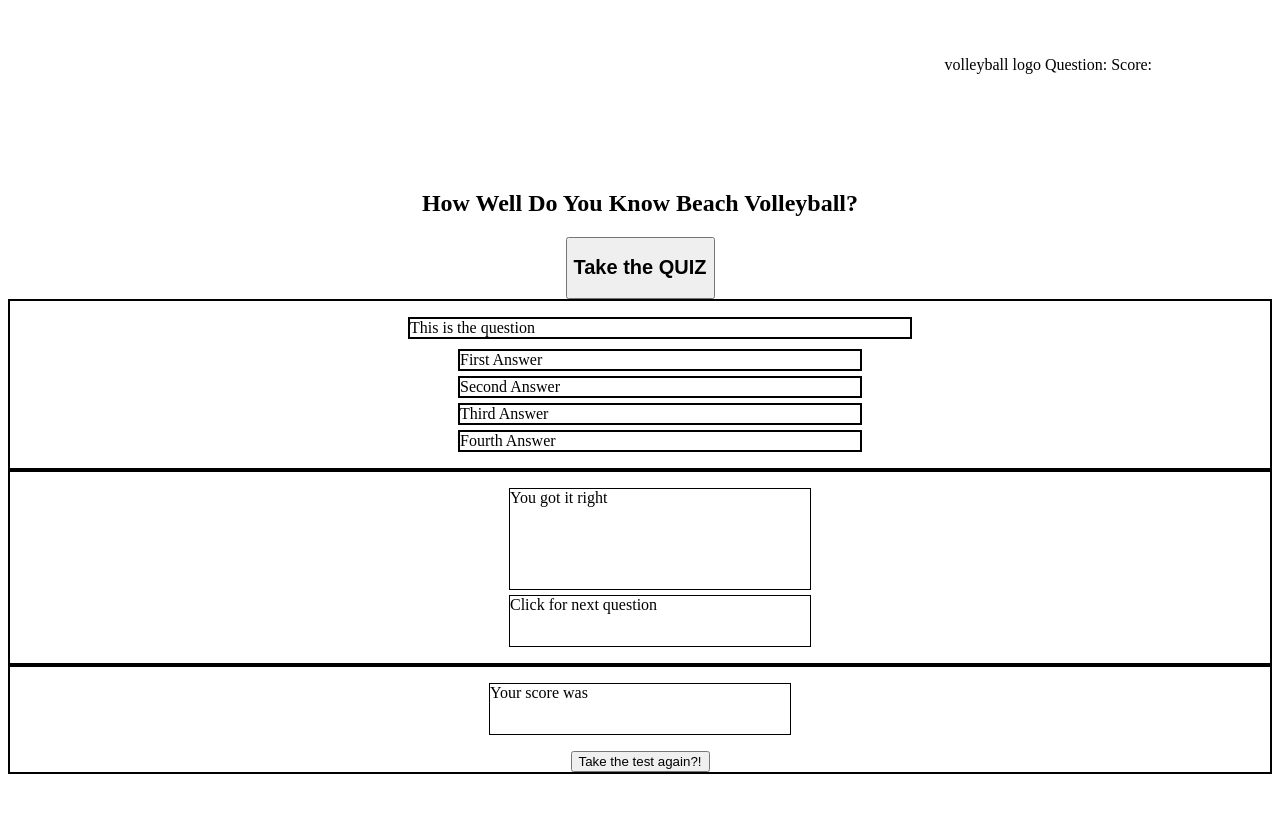
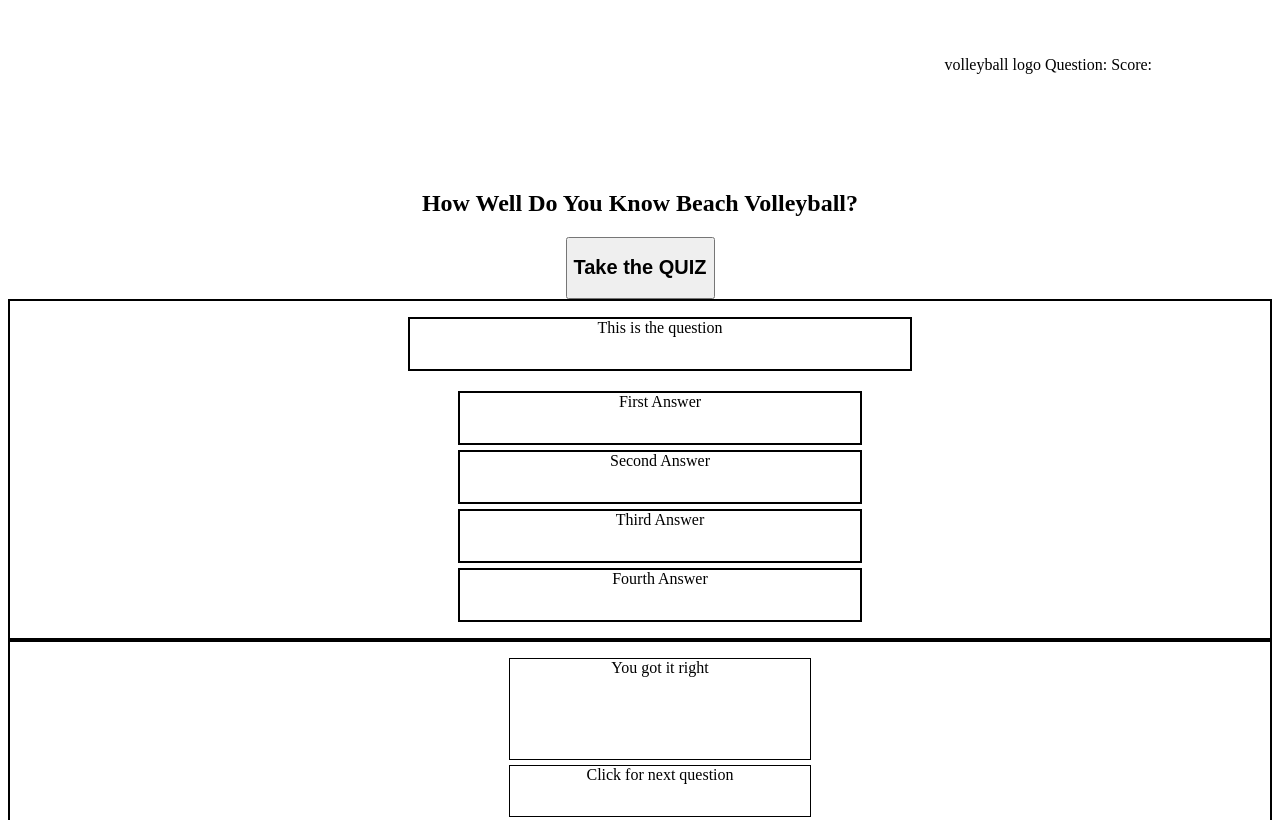
Before and after one commit to jokessenich/Quiz-app-project, a plain HTML site: page index.html in a window 1280 px wide. Shown: the top 820 px of the page. Drawn offline with Linux system fonts and the light colour scheme; a script that the page names is missing.

Commit message:
changed style and added script

```diff
--- a/style.css
+++ b/style.css
@@ -1,5 +1,9 @@
 li {
   list-style: none;
+
+
+  margin:auto;
+  text-align:center;
 }
 
 
@@ -29,13 +33,15 @@ h1 {
 .question{
   margin: auto;
   width: 500px;
-  margin-bottom: 10px;
+  height: 50px;
+  margin-bottom: 20px;
   border: 2px solid black;
 
 }
 .answer{
   margin: auto;
   width: 400px;
+  height: 50px;
   border: 2px solid black;
   margin-bottom: 5px;
 }
@@ -51,7 +57,8 @@ h1 {
   margin-bottom: 5px;
 }
 .next-question{
-  margin: auto;
+  margin-left:auto;
+  margin-right: auto;
   width: 300px;
   height: 50px;
   border: 1px solid black;
@@ -63,13 +70,16 @@ h1 {
 }
 
 .result-page p{
-  margin-left: auto;
-  margin-right: auto;
+  text-align:center;
+  margin: auto;
+  margin-top: 50px;
   width: 300px;
   height: 50px;
   border: 1px solid black;
+  margin-bottom:50px;
 }
 #take-again {
   display: block;
   margin: auto;
+  margin-bottom: 50px;
 }
```
Also changed, not shown: script.js (added).
